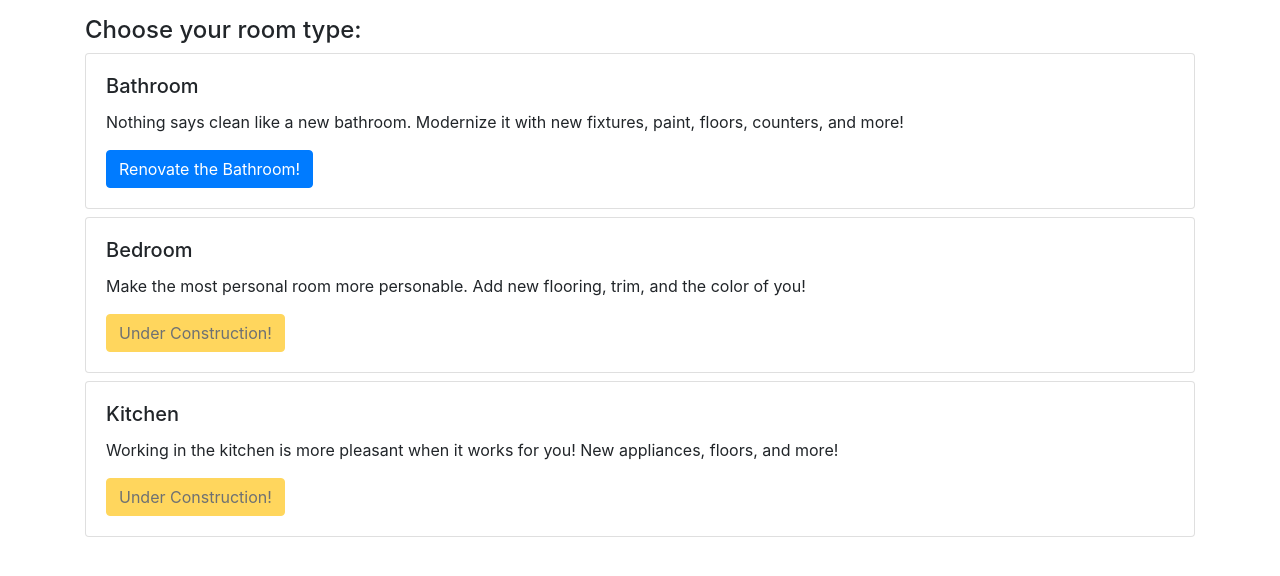
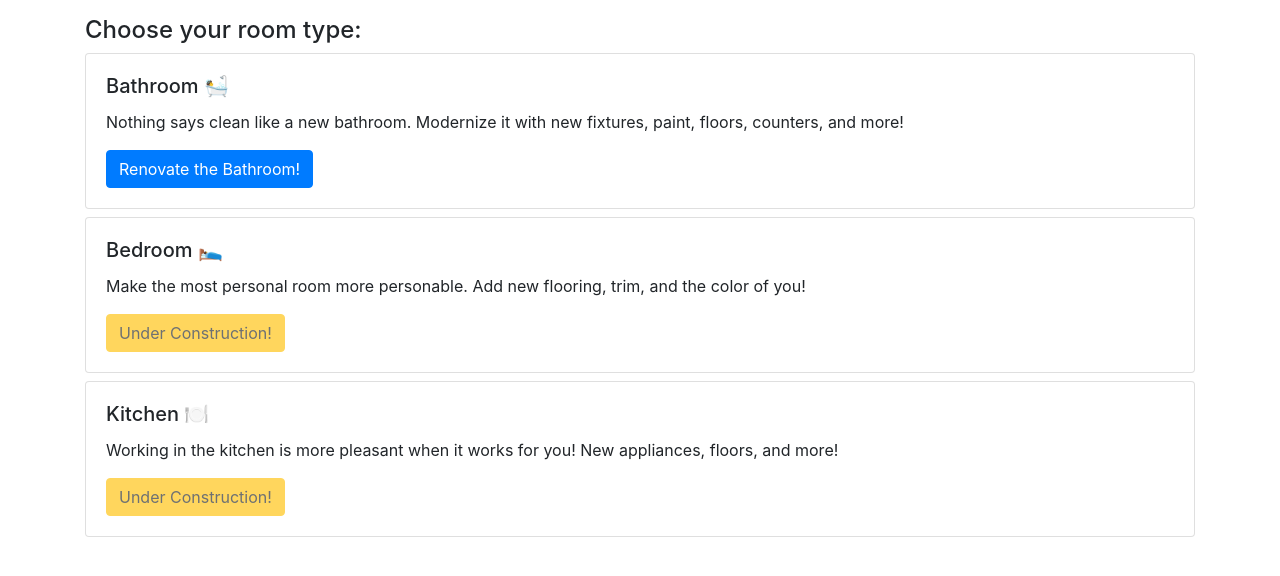
Before and after one commit to DrakeLambert/blue, a React app: page /choose-job-type in a window 1280 px wide. Shown: the top 576 px of the page. Built offline with nearby package versions, Linux system fonts and the light colour scheme.

Commit message:
add emojis to job type picker

```diff
--- a/src/Pages/ChooseJobType/JobTypePicker.jsx
+++ b/src/Pages/ChooseJobType/JobTypePicker.jsx
@@ -3,7 +3,7 @@ import Card from 'react-bootstrap/Card'
 import React from 'react'
 import FullWidthButton from '../../Components/FullWidthButton'
 
-const JobTypePicker = ({roomTypes, onSelect}) => {
+const JobTypePicker = ({ roomTypes, onSelect }) => {
 	if (!roomTypes) {
 		return <Alert variant='warning'>No room types available.</Alert>
 	}
@@ -12,7 +12,7 @@ const JobTypePicker = ({roomTypes, onSelect}) => {
 		{roomTypes.map(roomType =>
 			<Card key={roomType.type} className='mb-2'>
 				<Card.Body>
-					<Card.Title>{roomType.displayName}</Card.Title>
+					<Card.Title>{roomType.displayName} {roomType.emoji}</Card.Title>
 					<Card.Text>{roomType.description}</Card.Text>
 					{roomType.active
 						? <FullWidthButton variant='primary' onClick={_ => onSelect(roomType)}>Renovate the {roomType.displayName}!</FullWidthButton>
@@ -21,7 +21,7 @@ const JobTypePicker = ({roomTypes, onSelect}) => {
 				</Card.Body>
 			</Card>
 		)}
-	</>;
+	</>
 }
 
 export default JobTypePicker
--- a/src/Pages/ChooseJobType/room-types.json
+++ b/src/Pages/ChooseJobType/room-types.json
@@ -2,18 +2,21 @@
   {
     "type": "bathroom",
     "displayName": "Bathroom",
+    "emoji": "🛀",
     "description": "Nothing says clean like a new bathroom. Modernize it with new fixtures, paint, floors, counters, and more!",
     "active": true
   },
   {
     "type": "bedroom",
     "displayName": "Bedroom",
+    "emoji": "🛌",
     "description": "Make the most personal room more personable. Add new flooring, trim, and the color of you!",
     "active": false
   },
   {
     "type": "kitchen",
     "displayName": "Kitchen",
+    "emoji": "🍽",
     "description": "Working in the kitchen is more pleasant when it works for you! New appliances, floors, and more!",
     "active": false
   }
```
